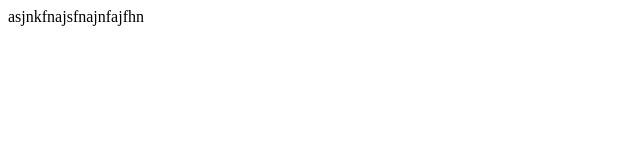
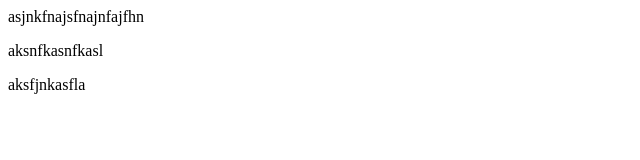
Before and after one commit to daffarizky16/olshoppp, a plain HTML site: page templates/index.html in a window 1280 px wide. Shown: the whole page, without its empty margins (0-640 px from the left). Drawn offline with Linux system fonts and the light colour scheme.

Commit message:
nambah konten di html dan nambah file css

```diff
--- a/templates/index.html
+++ b/templates/index.html
@@ -5,6 +5,8 @@
         <h2>
           <h3></h3>
           <p>asjnkfnajsfnajnfajfhn</p>
+          <p>aksnfkasnfkasl</p>
+          <p>aksfjnkasfla</p>
         </h2>
       </h1>
     </body>
```
Also changed, not shown: templates/style.css (added).
